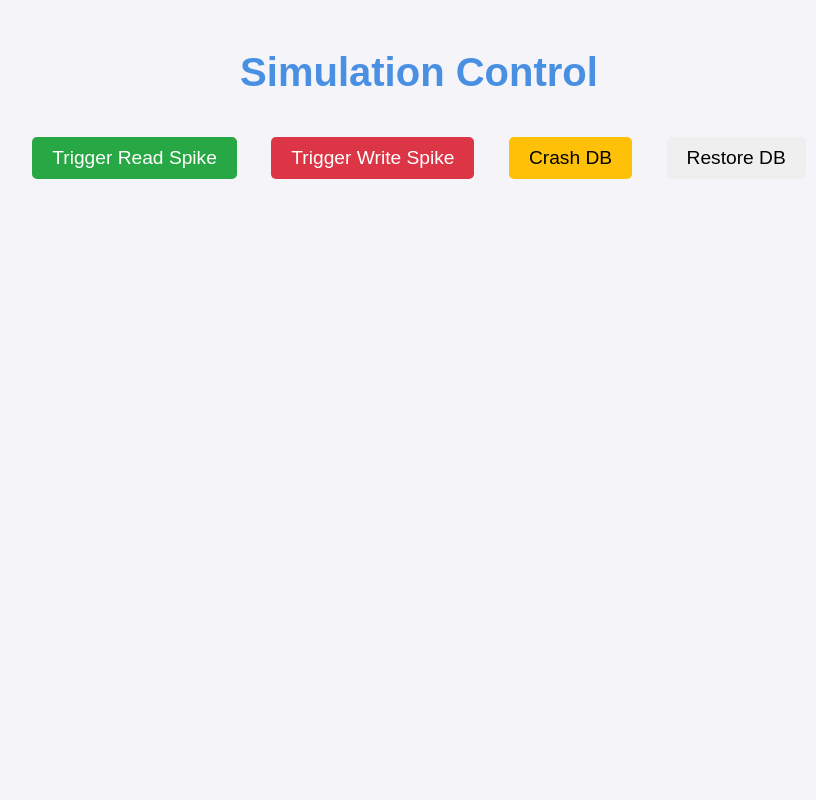
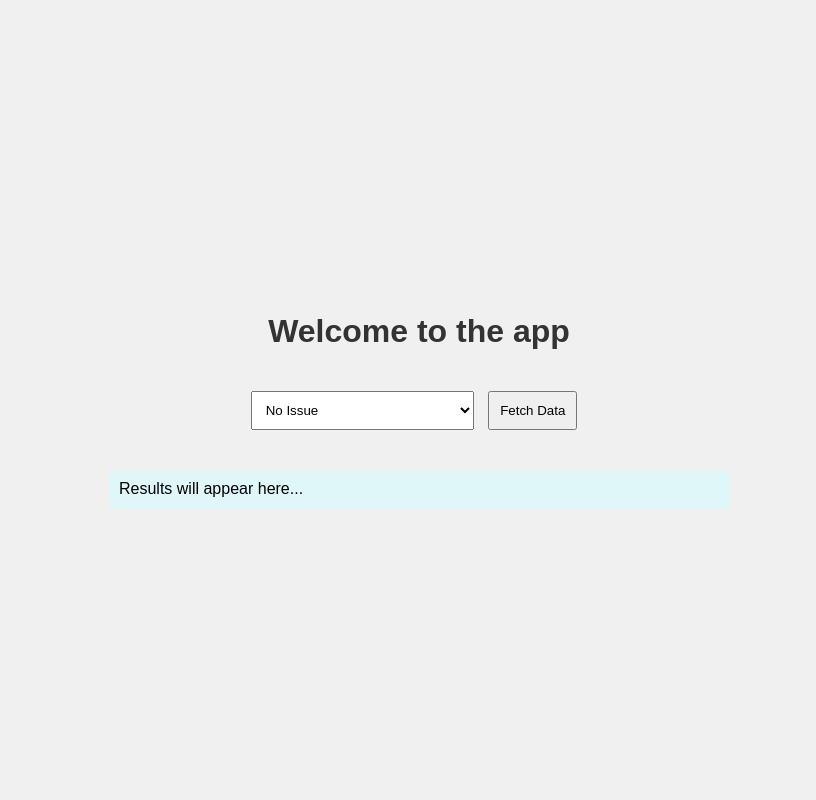
Before and after one commit to andrea-t94/traces-anomaly-detector, a Flask app: page / in a window 1280 px wide. Shown: the whole page, without its empty margins (221-1037 px from the left). Run offline with Flask 3, Linux system fonts and the light colour scheme.

Commit message:
try new versions

```diff
--- a/app/app.py
+++ b/app/app.py
@@ -1,41 +1,51 @@
-from flask import Flask, render_template, request, jsonify
-from prometheus_client import Counter, generate_latest
-from simulation import SimulationManager
+from flask import Flask, jsonify, render_template, request
 from prometheus_flask_exporter import PrometheusMetrics
-import threading
+from database import insert_data, read_data
+from flask_cors import CORS  # Importing CORS
+import random
+
+app = Flask(__name__)
+# Prometheus metrics exporter setup
+metrics = PrometheusMetrics(app)
+CORS(app)  # Enabling CORS for all routes
 
 
-app = Flask(__name__)
-simulation_manager = SimulationManager()
-# Enable Prometheus metrics
-metrics = PrometheusMetrics(app)
-
 @app.route('/')
-def index():
+def welcome():
     return render_template('index.html')
 
-@app.route('/trigger_read_spike', methods=['POST'])
-def trigger_read_spike():
-    duration = int(request.json.get('duration', 10))
-    simulation_manager.trigger_read_spike(duration)
-    return jsonify({"message": "Read spike triggered", "duration": duration})
+# Define a route to fetch data from the MariaDB database
+@app.route('/data', methods=['GET'])
+def get_data():
+    # Check if the 'overload' or 'db_issue' query parameters are set
+    overload = request.args.get('overload', 'false').lower() == 'true'
+    db_issue = request.args.get('db_issue', 'false').lower() == 'true'
 
-@app.route('/trigger_write_spike', methods=['POST'])
-def trigger_write_spike():
-    duration = int(request.json.get('duration', 10))
-    simulation_manager.trigger_write_spike(duration)
-    return jsonify({"message": "Write spike triggered", "duration": duration})
+    # Handle overload scenario (50% chance to return 503 Service Unavailable)
+    if overload:
+        if random.random() < 0.5:  # 50% chance of failure
+            return jsonify({"error": "Service Unavailable due to overload"}), 503
 
-@app.route('/crash_db', methods=['POST'])
-def crash_db():
-    simulation_manager.crash_db()
-    return jsonify({"message": "Database crashed"})
+    # Handle database issue scenario (always return 500 Internal Server Error)
+    if db_issue:
+        return jsonify({"error": "Database connection issue"}), 500
 
-@app.route('/restore_db', methods=['POST'])
-def restore_db():
-    simulation_manager.restore_db()
-    return jsonify({"message": "Database restored"})
+    # Normal flow - connecting to the database
+    try:
+        rows = read_data()
+        # Convert rows to a dictionary list for JSON response
+        data = [{"value": row[0]} for row in rows]
+        return jsonify(data)
 
+    except Exception as e:
+        return jsonify({"error": str(e)}), 500
+
+# Define a route to check if the application is running
+@app.route('/health', methods=['GET'])
+def health_check():
+    return "Healthy", 200
+
+# Run the application on port 5000
 if __name__ == '__main__':
-    threading.Thread(target=simulation_manager.run_simulations).start()
-    app.run(host='0.0.0.0', port=5000)
+    insert_data()
+    app.run(host='0.0.0.0', port=5000, debug=True)
--- a/app/database.py
+++ b/app/database.py
@@ -35,7 +35,8 @@ def read_data():
         try:
             cursor = conn.cursor()
             cursor.execute("SELECT data FROM performance_table ORDER BY RAND() LIMIT 1")
-            cursor.fetchall()
+            result = cursor.fetchall()
+            return result
         except mariadb.Error as e:
             print(f"Error reading from database: {e}")
         finally:
--- a/app/templates/index.html
+++ b/app/templates/index.html
@@ -2,36 +2,93 @@
 <html lang="en">
 <head>
     <meta charset="UTF-8">
-    <title>Simulation Control</title>
-    <link rel="stylesheet" href="/static/styles.css">
+    <meta name="viewport" content="width=device-width, initial-scale=1.0">
+    <title>Welcome</title>
+    <style>
+        body {
+            font-family: Arial, sans-serif;
+            display: flex;
+            flex-direction: column;
+            align-items: center;
+            justify-content: center;
+            height: 100vh;
+            margin: 0;
+            background-color: #f0f0f0;
+        }
+        h1 {
+            color: #333;
+        }
+        form {
+            margin: 20px 0;
+        }
+        #result {
+            margin-top: 20px;
+            padding: 10px;
+            background-color: #e0f7fa;
+            border-radius: 5px;
+            width: 80%;
+            max-width: 600px;
+            word-wrap: break-word;
+        }
+        select, button {
+            padding: 10px;
+            margin-right: 10px;
+        }
+    </style>
 </head>
 <body>
-    <h1>Simulation Control</h1>
-    <button onclick="triggerReadSpike()">Trigger Read Spike</button>
-    <button onclick="triggerWriteSpike()">Trigger Write Spike</button>
-    <button onclick="crashDB()">Crash DB</button>
-    <button onclick="restoreDB()">Restore DB</button>
+    <h1>Welcome to the app</h1>
+
+    <form id="dataForm">
+        <select id="issueSelect">
+            <option value="none">No Issue</option>
+            <option value="overload">Overload (50% chance of 503)</option>
+            <option value="db_issue">Database Issue (always 500)</option>
+        </select>
+        <button type="submit">Fetch Data</button>
+    </form>
+
+    <div id="result">Results will appear here...</div>
 
     <script>
-        async function triggerReadSpike() {
-            await fetch('/trigger_read_spike', { method: 'POST', body: JSON.stringify({ duration: 10 }), headers: { 'Content-Type': 'application/json' } });
-            alert('Read Spike Triggered');
-        }
+        document.getElementById("dataForm").addEventListener("submit", function(event) {
+            event.preventDefault();
 
-        async function triggerWriteSpike() {
-            await fetch('/trigger_write_spike', { method: 'POST', body: JSON.stringify({ duration: 10 }), headers: { 'Content-Type': 'application/json' } });
-            alert('Write Spike Triggered');
-        }
+            const issueType = document.getElementById("issueSelect").value;
+            let url = '/data';
 
-        async function crashDB() {
-            await fetch('/crash_db', { method: 'POST' });
-            alert('Database Crashed');
-        }
+            if (issueType === 'overload') {
+                url += '?overload=true';
+            } else if (issueType === 'db_issue') {
+                url += '?db_issue=true';
+            }
 
-        async function restoreDB() {
-            await fetch('/restore_db', { method: 'POST' });
-            alert('Database Restored');
-        }
+            fetch(url)
+                .then(response => {
+                    if (response.ok) {
+                        return response.json();
+                    } else {
+                        throw new Error(`HTTP Error: ${response.status}`);
+                    }
+                })
+                .then(data => {
+                    const resultDiv = document.getElementById('result');
+                    if (Array.isArray(data) && data.length > 0) {
+                        let html = '<ul>';
+                        data.forEach(item => {
+                            html += `<li>Value: ${item.value}</li>`;
+                        });
+                        html += '</ul>';
+                        resultDiv.innerHTML = html;
+                    } else {
+                        resultDiv.innerHTML = 'No data found.';
+                    }
+                })
+                .catch(error => {
+                    const resultDiv = document.getElementById('result');
+                    resultDiv.innerHTML = `Error: ${error.message}`;
+                });
+        });
     </script>
 </body>
 </html>
--- a/prometheus/prometheus.yml
+++ b/prometheus/prometheus.yml
@@ -3,7 +3,6 @@ global:
 
 scrape_configs:
   - job_name: "flask_app"
-    metrics_path: "/metrics"
     static_configs:
       - targets: ["app:5000"]
 
--- a/requirements.txt
+++ b/requirements.txt
@@ -2,3 +2,4 @@ Flask==2.3.2
 mariadb==1.1.4
 prometheus_client==0.16.0
 prometheus-flask-exporter
+flask-cors
```
Also changed, not shown: app/appOld.py (deleted, +0 -46 lines), app/simulation.py (deleted, +0 -60 lines).
